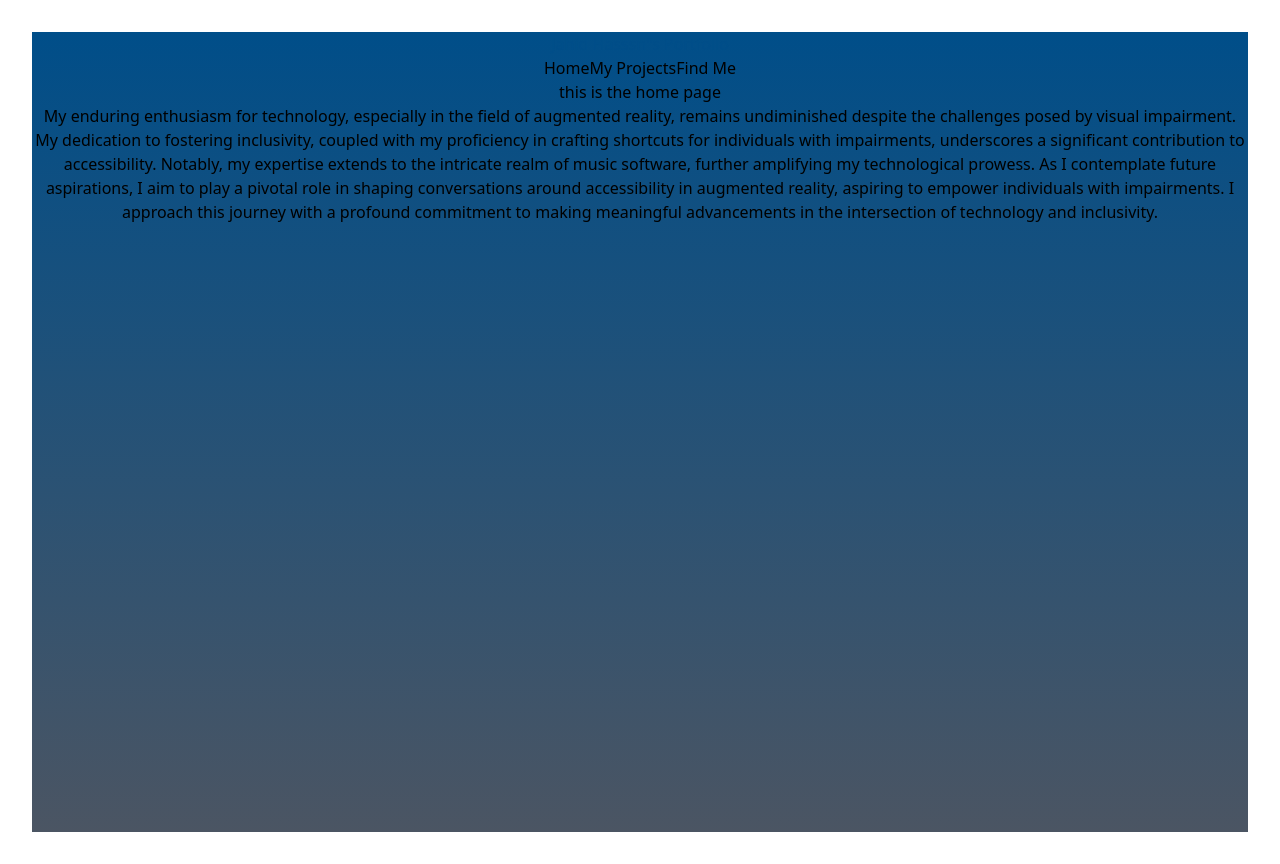
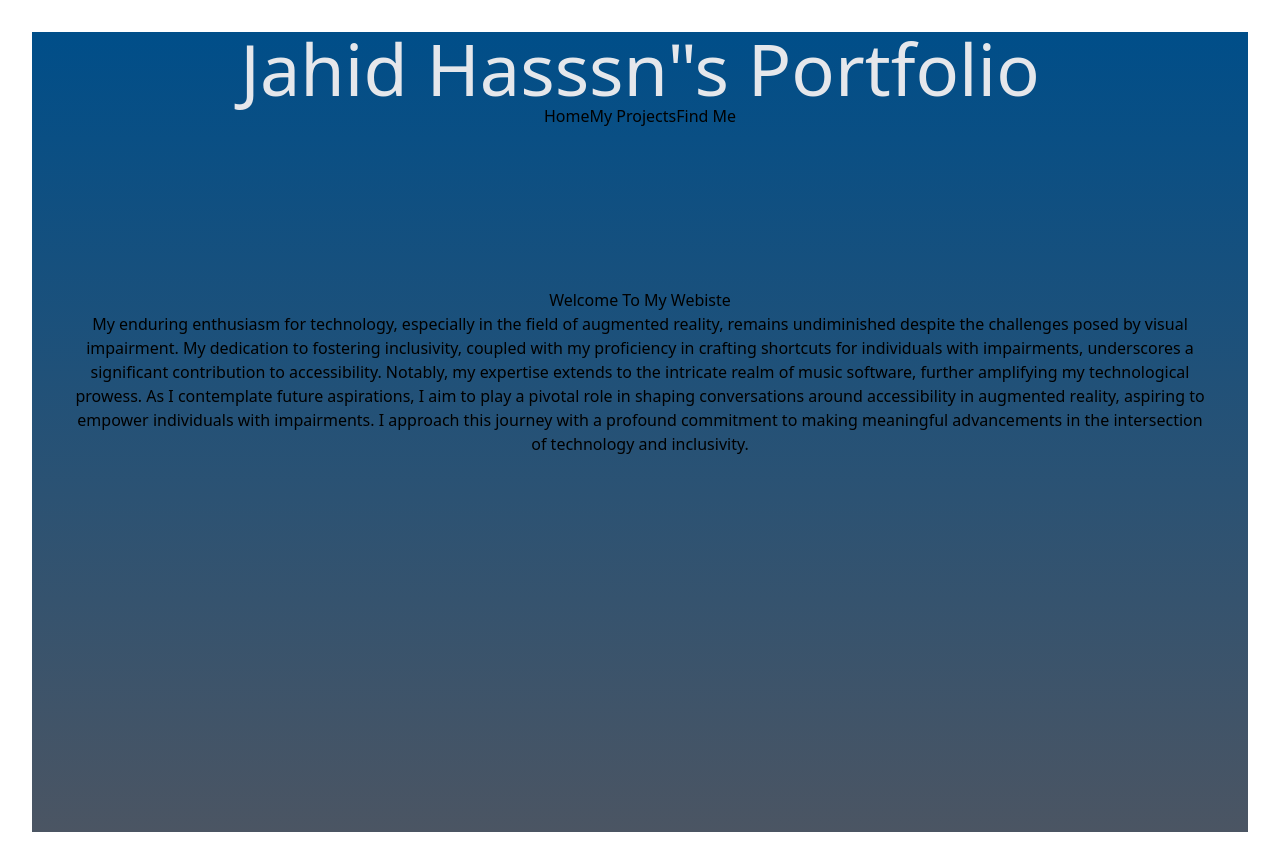
Before and after one commit to MJahidH/my-portfolio, a React (Vite) app in the folder my-portfolio/: page / in a window 1280 px wide. Built offline with nearby package versions, Linux system fonts and the light colour scheme.

Commit message:
homepage component, padding added to the top

```diff
--- a/my-portfolio/src/App.jsx
+++ b/my-portfolio/src/App.jsx
@@ -14,7 +14,9 @@ function App() {
         min-w-screen
 bg-gradient-to-b from-primary to-gray-600"
       >
-        <h1 className="text-primary">Jahid Hasssn"s Portfolio </h1>
+        <h1 className="text-gray-200
+        text-7xl
+        text-top">Jahid Hasssn"s Portfolio </h1>
         <NavBar />
         <Routes>
           <Route path="/" element={<HomePage />} />
--- a/my-portfolio/src/Homepage.jsx
+++ b/my-portfolio/src/Homepage.jsx
@@ -3,10 +3,15 @@
 const HomePage = () => {
 
 return (
-<>
-<h2>this is the home page</h2>
-<p>My enduring enthusiasm for technology, especially in the field of augmented reality, remains undiminished despite the challenges posed by visual impairment. My dedication to fostering inclusivity, coupled with my proficiency in crafting shortcuts for individuals with impairments, underscores a significant contribution to accessibility. Notably, my expertise extends to the intricate realm of music software, further amplifying my technological prowess. As I contemplate future aspirations, I aim to play a pivotal role in shaping conversations around accessibility in augmented reality, aspiring to empower individuals with impairments. I approach this journey with a profound commitment to making meaningful advancements in the intersection of technology and inclusivity.</p>
-</>
+<div  className="pt-40
+px-10" >
+
+<h2>Welcome To My Webiste</h2>
+<p className="object-position-bottom
+">My enduring enthusiasm for technology, especially in the field of augmented reality, remains undiminished despite the challenges posed by visual impairment. My dedication to fostering inclusivity, coupled with my proficiency in crafting shortcuts for individuals with impairments, underscores a significant contribution to accessibility. Notably, my expertise extends to the intricate realm of music software, further amplifying my technological prowess. As I contemplate future aspirations, I aim to play a pivotal role in shaping conversations around accessibility in augmented reality, aspiring to empower individuals with impairments. I approach this journey with a profound commitment to making meaningful advancements in the intersection of technology and inclusivity.</p>
+</div>
+
+
 
 )
 
--- a/my-portfolio/tailwind.config.js
+++ b/my-portfolio/tailwind.config.js
@@ -8,7 +8,7 @@ export default {
     extend: {
       colors : {
         primary : "#004E89",
-        secondary : "#006494",
+        secondary : "#E6f0FF",
         mainFontColor : ""
       }
     },
```
